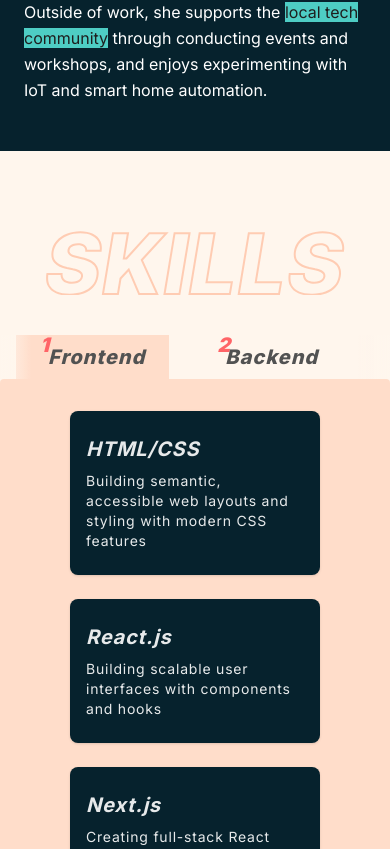
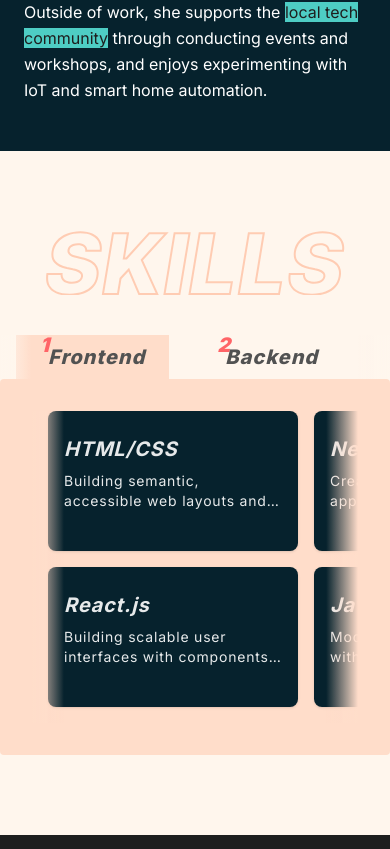
Before and after one commit to nicoleCamoro/franchette, a Next.js app: page / in a window 390 px wide. Shown: the part 1668-2517 px from the top of the page. Built offline with nearby package versions, Linux system fonts and the light colour scheme.

Commit message:
feat: adjust skills section padding

```diff
--- a/src/components/Skills.tsx
+++ b/src/components/Skills.tsx
@@ -21,7 +21,7 @@ export default function Skills() {
   return (
     <section
       id="skills"
-      className="min-h-screen bg-peach py-20 md:pt-0 relative"
+      className="md:min-h-screen bg-peach py-20 md:pt-0 relative"
     >
       {/* Skills Header - Mobile (Top) */}
       <div className="md:hidden w-full flex justify-center mb-10">
@@ -36,14 +36,39 @@ export default function Skills() {
       </div>
 
       <div className="w-full h-full">
-        <div className="flex items-center justify-center min-h-screen mx-auto">
+        <div className="flex items-center justify-center md:min-h-screen mx-auto">
           <div className="flex flex-col w-screen md:w-9/12">
             <Tabs selectedTab={selectedTab} onTabChange={setSelectedTab} />
-            <div className=" bg-beige p-8 rounded-sm">
-              <div className="flex flex-wrap gap-6 justify-center">
-                {currentSkills.map((skill) => (
+            <div className="bg-beige p-8 rounded-sm relative">
+              {/* Mobile scrollable container */}
+              <div className="md:hidden relative">
+                <div className="overflow-x-auto scrollbar-hide pb-4">
+                  <div className="grid grid-flow-col auto-cols-[250px] grid-rows-2 gap-4 px-4">
+                    {currentSkills.map((skill, index) => (
+                      <div
+                        key={index}
+                        className="text-start text-white/90 font-inter tracking-wider py-6 px-4 bg-navy rounded-lg shadow-sm h-[140px]"
+                      >
+                        <div className="text-xl font-bold italic mb-2">
+                          {skill.name}
+                        </div>
+                        <p className="text-sm line-clamp-2">
+                          {skill.description}
+                        </p>
+                      </div>
+                    ))}
+                  </div>
+                </div>
+                {/* Fade edges for mobile scroll */}
+                <div className="absolute left-0 top-0 h-full w-8 bg-gradient-to-r from-beige to-transparent pointer-events-none" />
+                <div className="absolute right-0 top-0 h-full w-8 bg-gradient-to-l from-beige to-transparent pointer-events-none" />
+              </div>
+
+              {/* Desktop grid layout */}
+              <div className="hidden md:flex md:flex-wrap gap-6 justify-center">
+                {currentSkills.map((skill, index) => (
                   <div
-                    key={skill.name}
+                    key={index}
                     className="w-[250px] text-start text-white/90 font-inter tracking-wider py-6 px-4 bg-navy rounded-lg shadow-sm"
                   >
                     {/* <i className={`${skill.logo} text-2xl mb-3 block`}></i> */}
```
